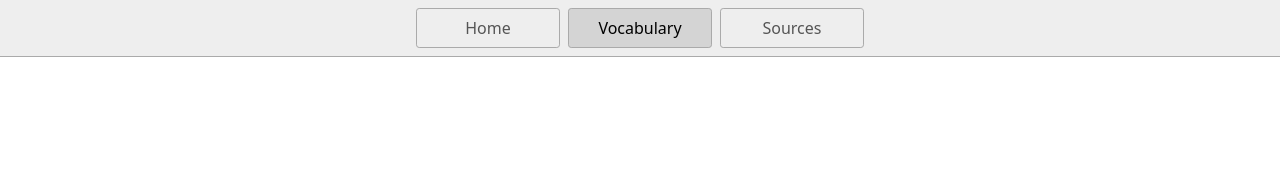
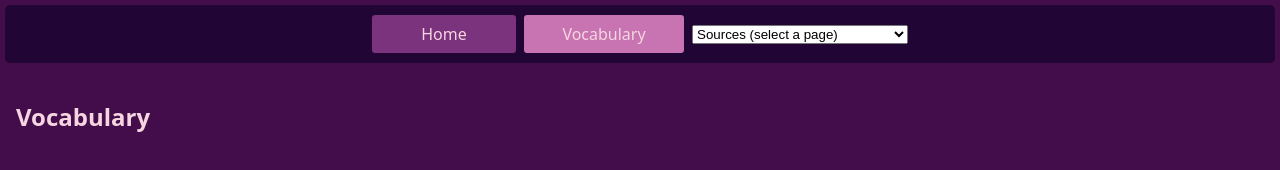
Before and after one commit to bcrhbrhcdb/The-Big-Bang-Theory, a website: page html/vocab.html in a window 1280 px wide. Drawn offline with Linux system fonts and the light colour scheme.

Commit message:
dropdown menu stuff, styling will come later

```diff
--- a/html/vocab.html
+++ b/html/vocab.html
@@ -11,11 +11,15 @@
     <nav>
       <a href="../index.html">Home</a>
       <a href="vocab.html" aria-current="page">Vocabulary</a>
-      <a href="sources.html">Sources</a>
+      <select onchange="location = this.value;">
+        <option value="">Sources (select a page)</option>
+        <option value="website-stuff.html">HTML, CSS, and Javascript help</option>
+        <option value="information.html">Information</option>
+      </select>
 
     </nav>
     <main>
-      <h1></h1>
+      <h1>Vocabulary</h1>
     </main>
     <script type="module" src="../script.js"></script>
   </body>
--- a/styles.css
+++ b/styles.css
@@ -5,8 +5,8 @@
 body {
   margin: 0;
   font-family: system-ui, sans-serif;
-  color: black;
-  background-color: white;
+  color: #f5d5e0;
+  background-color: #430d4b;
 }
 
 nav {
@@ -14,10 +14,13 @@ nav {
   flex-wrap: wrap;
   align-items: center;
   justify-content: center;
-  padding: 0.5rem;
+  padding: 10px;
+  margin: 5px;
   gap: 0.5rem;
-  border-bottom: solid 1px #aaa;
-  background-color: #eee;
+  border: none;
+  border-radius: 5px;
+  background-color: #210535;
+  color: #f5d5e0;
 }
 
 nav a {
@@ -25,15 +28,29 @@ nav a {
   min-width: 9rem;
   padding: 0.5rem;
   border-radius: 0.2rem;
-  border: solid 1px #aaa;
+  border: none;
   text-align: center;
   text-decoration: none;
-  color: #555;
+  color: #f5d5e0;
+  background-color: #7b337d;
+  transition: transform 0.3s ease; /* Add transition for smooth effect */
 }
 
 nav a[aria-current='page'] {
-  color: #000;
-  background-color: #d4d4d4;
+  background-color: #c874b2;
+  min-width: 10rem;
+}
+
+nav a:hover {
+  transform: translateY(-5px); /* Move up by 5 pixels on hover */
+}
+
+nav a:active {
+  transform: translateY(0); /* Return to original position when active (pressed) */
+}
+
+nav a:visited {
+  color: #f5d5e0;
 }
 
 main {
@@ -44,8 +61,8 @@ h1 {
   font-weight: bold;
   font-size: 1.5rem;
 }
-a:visited{
-  color: black;
-  text-decoration: dashed;
-  text-decoration-line: none;
+
+a:visited {
+  color: #f5d5e0;
+  text-decoration: none;
 }
```
Also changed, not shown: html/sources.html (+5 -1 lines), index.html (+6 -1 lines), html/information.html (added), html/website-stuff.html (added).
